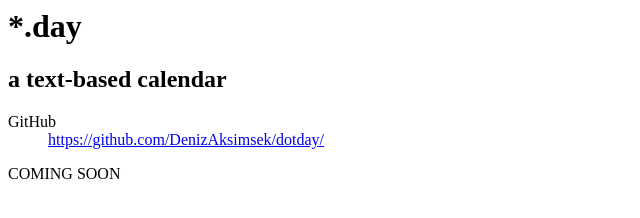
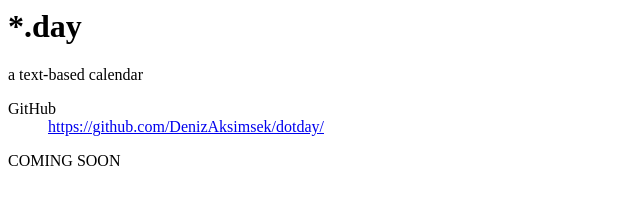
Before and after one commit to DenizAksimsek/dotday, a plain HTML site: page docs/index.html in a window 1280 px wide. Shown: the whole page, without its empty margins (0-640 px from the left). Drawn offline with Linux system fonts and the light colour scheme.

Commit message:
Update index.html

```diff
--- a/docs/index.html
+++ b/docs/index.html
@@ -1,10 +1,10 @@
 <meta charset="utf-8">
 <meta name=viewport content="initial-scale=1">
 
-<hgroup>
+<header>
 <h1>*.day</h1>
-<h2>a text-based calendar</h2>
-</hgroup>
+<p> a text-based calendar
+</header>
 
 <dl>
 <dt> GitHub
```
